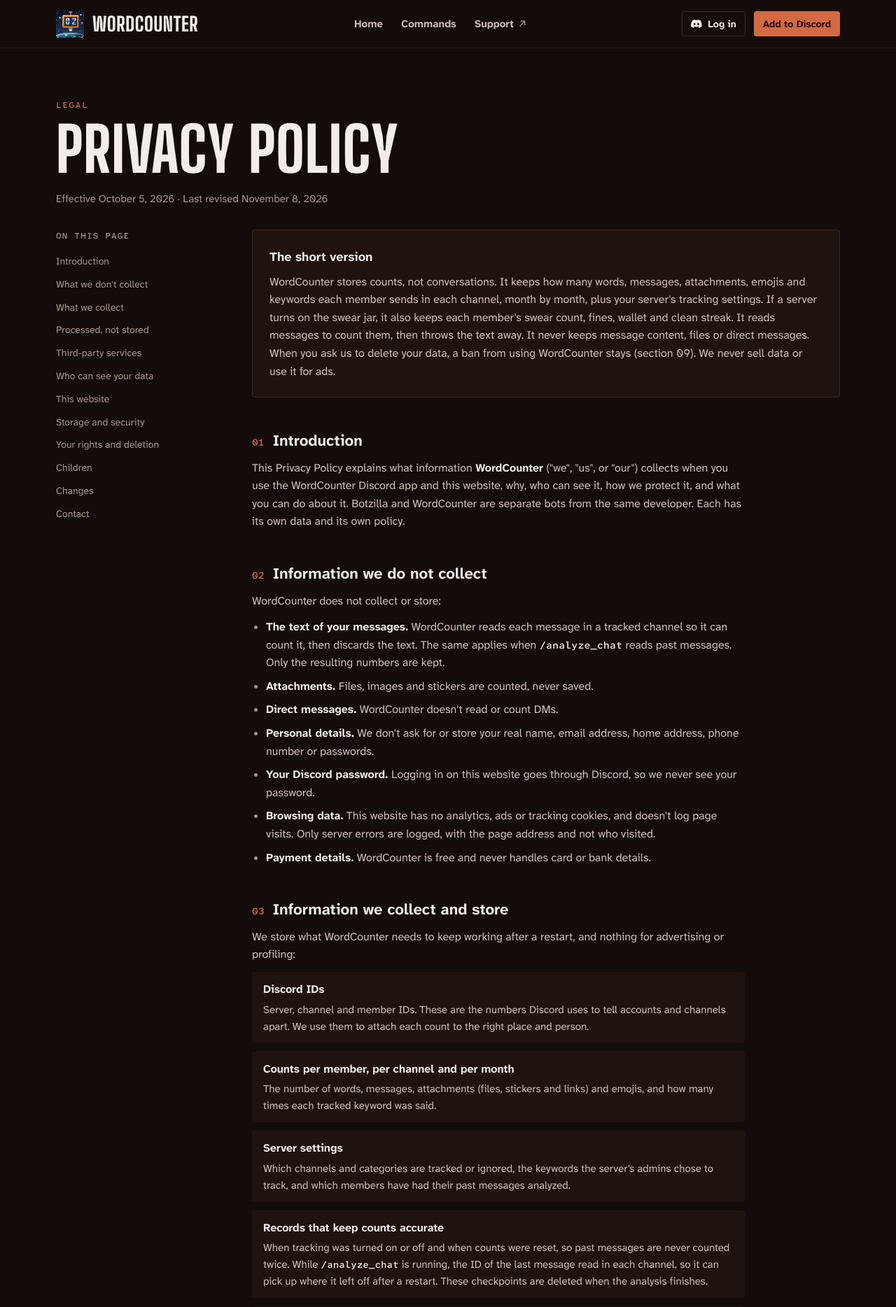
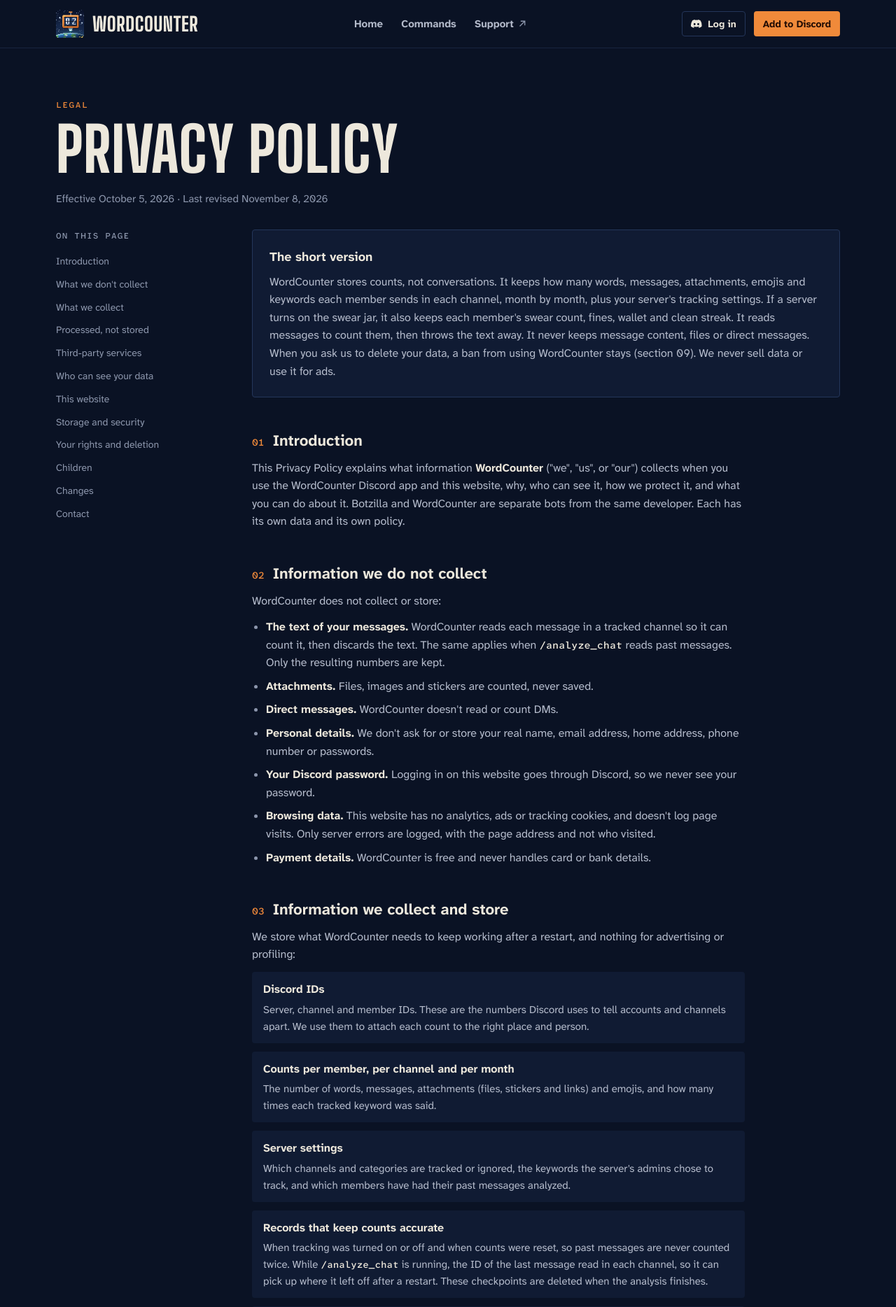
Before and after one commit to Megildur/WordCounter, a Python web app: template web/templates/privacy.html in a window 1280 px wide. Shown: the top 1868 px of the page at 70% size. Run offline with Jinja, Linux system fonts and the light colour scheme; the template is opened without the code that fills it, so the values that code supplies are empty.

Commit message:
style(web): the lab's navy with the counter's orange
wordcounter.dev moves from brown-black and red to the navy Botzilla's site
uses, with the flip counter's orange as the accent, its glint yellow for
highlights and the antenna's steel for quiet text, so the two sites read as
one family. Contrast stays at 5.8:1 or better for text. The icon sits on navy
like the space around it.

```diff
--- a/web/static/css/style.css
+++ b/web/static/css/style.css
@@ -21,20 +21,20 @@
 }
 
 :root {
-  --accent: #D26B42;
-  --accent-hi: #E58A62;
+  --accent: #F08A3A;
+  --accent-hi: #FFB066;
   --accent-ink: #1F0A03;
-  --mark: #D9D4D9;
-  --brand: #B62402;
-  --base: #140C0A;
-  --base-0: #0C0706;
-  --base-2: #1F1310;
-  --base-3: #2C1813;
-  --line: #3B2620;
-  --line-soft: #2A1A15;
-  --text: #F2EDEA;
-  --text-2: #CDBFB9;
-  --text-3: #A6948D;
+  --mark: #FFE66B;
+  --brand: #B85A24;
+  --base: #0A1224;
+  --base-0: #070D1B;
+  --base-2: #101B33;
+  --base-3: #1D335B;
+  --line: #24365A;
+  --line-soft: #18243F;
+  --text: #EDE8DC;
+  --text-2: #B4BBCB;
+  --text-3: #8C96AC;
   --danger: #F87171;
 
   --blurple: #5865F2;
@@ -461,7 +461,7 @@ a.chip:hover { border-color: var(--text-3); color: var(--text); }
   aspect-ratio: 1;
   overflow: hidden;
   border-radius: var(--radius);
-  background: linear-gradient(to top right, var(--accent), var(--brand));
+  background: var(--base-3);
 }
 .mascot__frame img { width: 100%; max-width: 260px; border-radius: var(--radius); }
 .mascot figcaption {
@@ -614,7 +614,7 @@ a.chip:hover { border-color: var(--text-3); color: var(--text); }
   gap: 0.45rem;
   padding: 0.3rem 0.6rem;
   border-radius: var(--radius);
-  background: rgba(20, 12, 10, 0.9);
+  background: rgba(10, 18, 36, 0.9);
   font-size: 0.8125rem;
   font-weight: 700;
 }
--- a/web/templates/base.html
+++ b/web/templates/base.html
@@ -7,7 +7,7 @@
   <meta name="description" content="{% block meta_description %}WordCounter counts words, messages, attachments, emojis and keywords for each member and channel, keeps monthly history, and can count messages sent before it joined.{% endblock %}">
   <link rel="canonical" href="{{ current_url }}">
 
-  <meta name="theme-color" content="#B62402">
+  <meta name="theme-color" content="#F08A3A">
   <meta property="og:site_name" content="WordCounter">
   <meta property="og:type" content="website">
   <meta property="og:url" content="{{ current_url }}">
```
